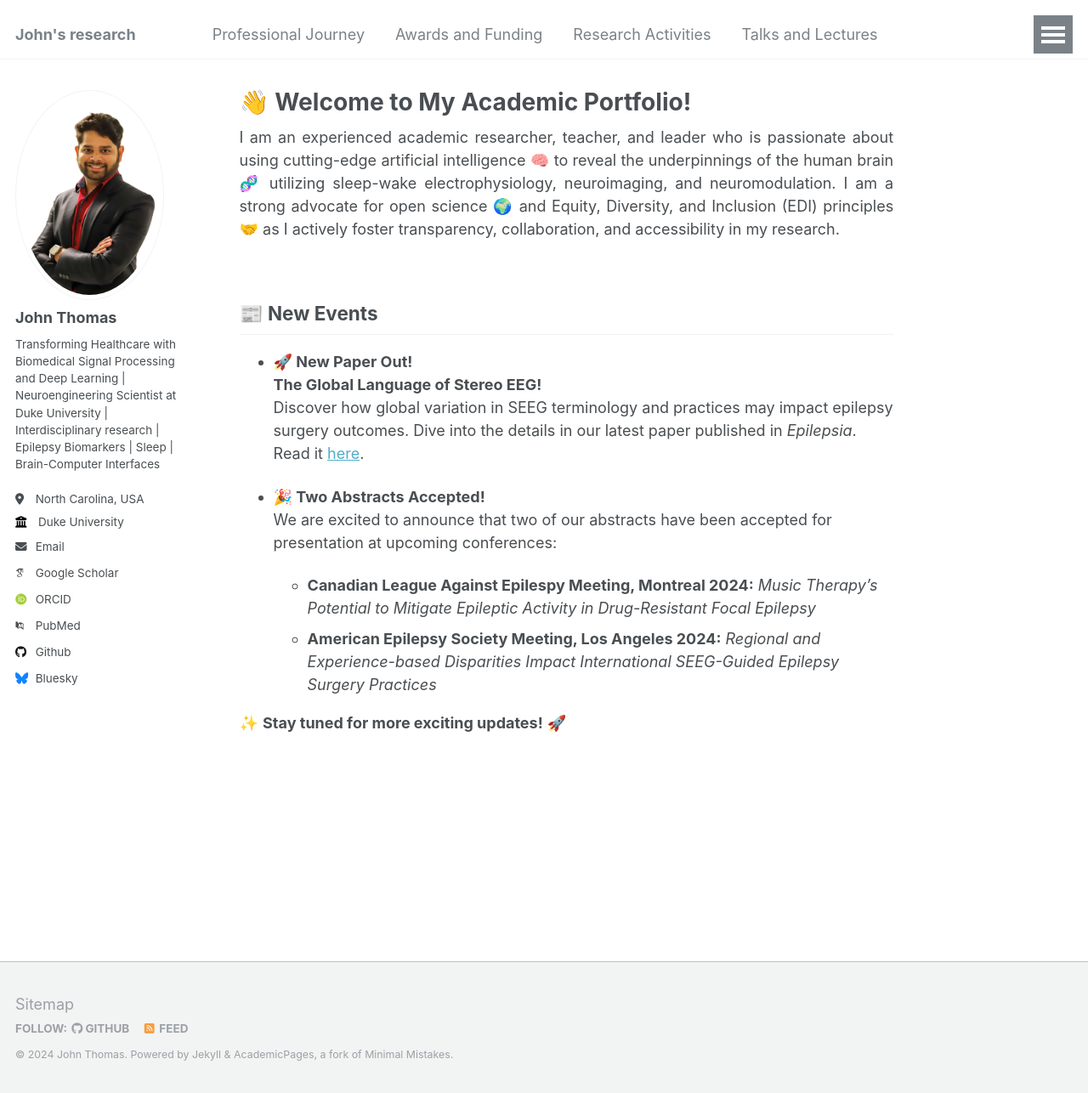
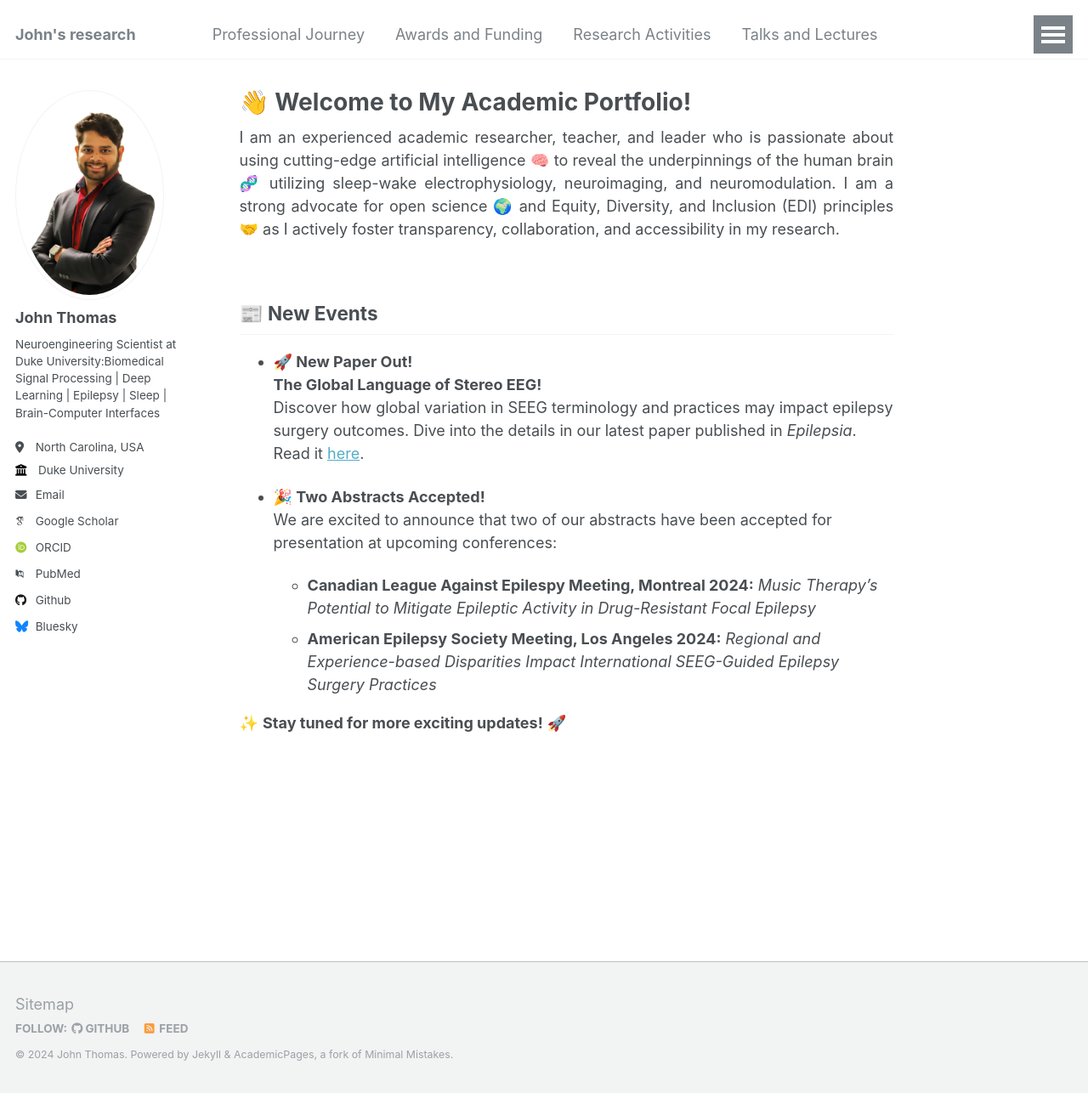
Before and after one commit to johnthomasphd/johnthomasphd.github.io, a Jekyll site: the page built from _pages/about.md, in a window 1280 px wide and 1286 px high. Shown: the whole window at 85% size. Built offline with Jekyll 4.4.1, drawn with Linux system fonts in a browser that asks for light colours; some web fonts are replaced.

Commit message:
Update _config.yml

```diff
--- a/_config.yml
+++ b/_config.yml
@@ -24,7 +24,7 @@ author:
   avatar           : "photo.png"
   name             : "John Thomas"
   pronouns         : # example: "he/him"
-  bio              : "Transforming Healthcare with Biomedical Signal Processing and Deep Learning | Neuroengineering Scientist at Duke University | Interdisciplinary research | Epilepsy Biomarkers | Sleep | Brain-Computer Interfaces"
+  bio              : "Neuroengineering Scientist at Duke University:Biomedical Signal Processing | Deep Learning | Epilepsy | Sleep | Brain-Computer Interfaces"
   location         : "North Carolina, USA"
   employer         : "Duke University"
   uri              : # URL
```
